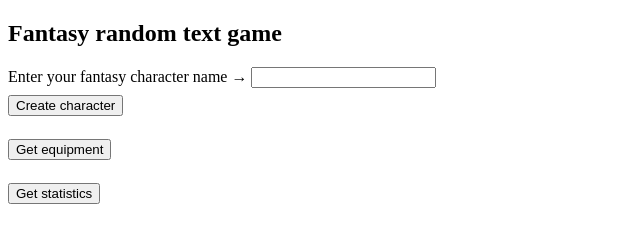
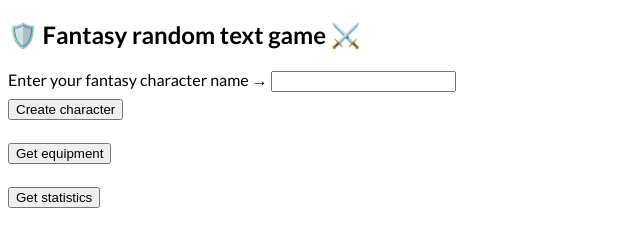
Before and after one commit to LandistRahildar/fantasy-random-text-game, a plain HTML site: page index.html in a window 1280 px wide. Shown: the whole page, without its empty margins (0-640 px from the left). Drawn offline with Linux system fonts and the light colour scheme.

Commit message:
add new font and style.css file

```diff
--- a/index.html
+++ b/index.html
@@ -5,11 +5,16 @@
     <meta charset="UTF-8">
     <meta name="viewport" content="width=device-width, initial-scale=1.0">
     <title>Fantasy random text game</title>
+    <link rel="preconnect" href="https://fonts.googleapis.com">
+    <link rel="preconnect" href="https://fonts.gstatic.com" crossorigin>
+    <link href="https://fonts.googleapis.com/css2?family=Lato:ital,wght@0,400;0,700;1,400&display=swap"
+        rel="stylesheet">
+    <linK href="style.css" rel="stylesheet">
 </head>
 
 <body>
 
-    <h2>Fantasy random text game</h2>
+    <h2>🛡️ Fantasy random text game ⚔️</h2>
 
     <label for="characterName">Enter your fantasy character name → </label>
     <input id="characterName" type="text"><br>
--- /dev/null
+++ b/style.css
@@ -0,0 +1,3 @@
+body {
+    font-family: 'Lato', sans-serif;
+}
```
